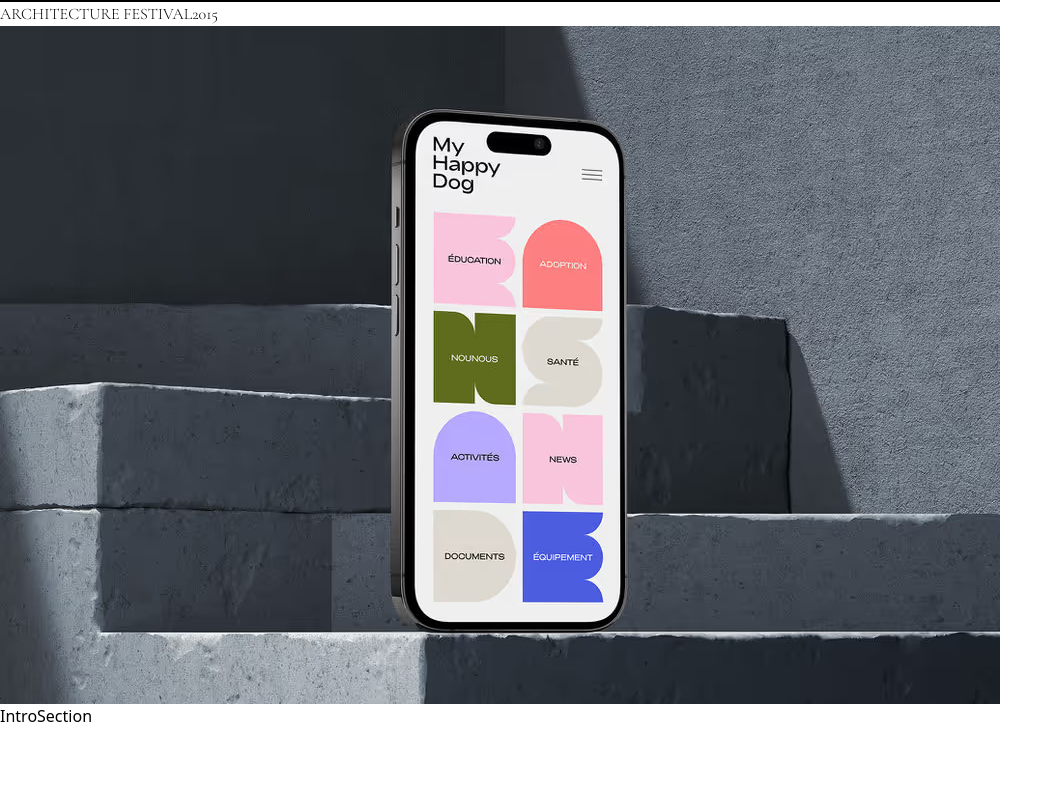
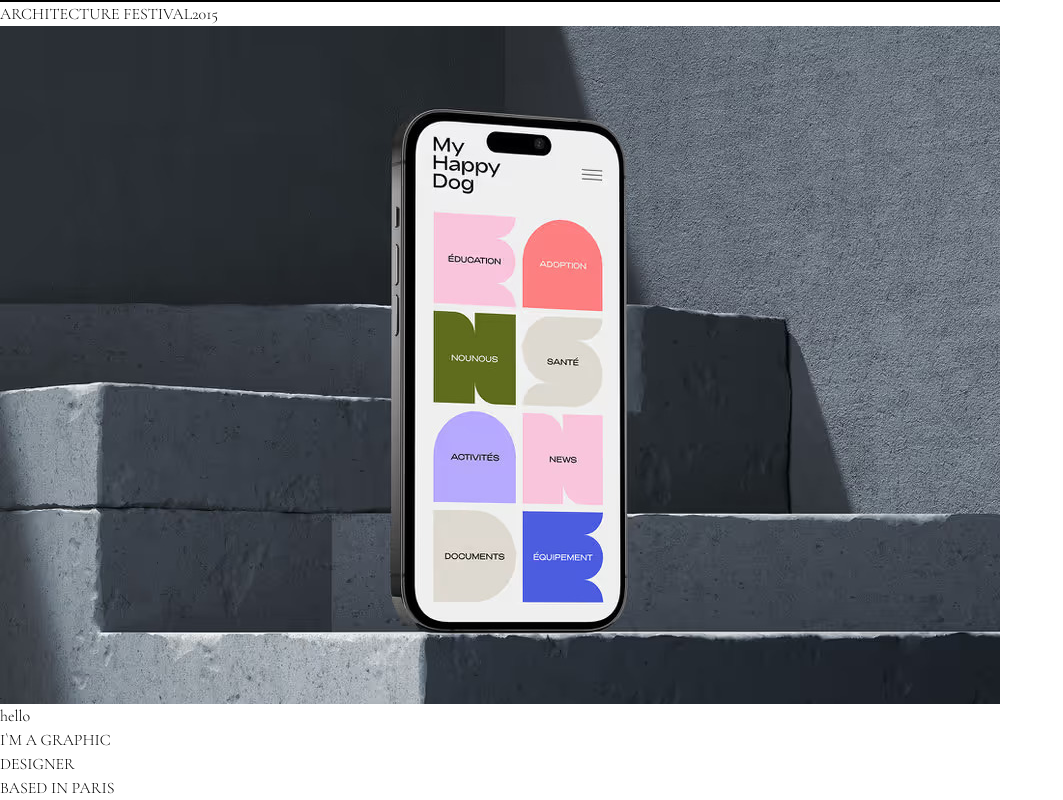
Before and after one commit to jonayeds/Apolline, a Next.js app: page / in a window 1280 px wide. Shown: the part 8661-9461 px from the top of the page, without its empty margins (0-1063 px from the left). Before the commit the page ends 9389 px from the top, so only its background shows below. Built offline with nearby package versions, Linux system fonts and the light colour scheme.

Commit message:
added intro section

```diff
--- a/src/components/IntroSection.jsx
+++ b/src/components/IntroSection.jsx
@@ -2,7 +2,14 @@ import React from 'react'
 
 const IntroSection = () => {
   return (
-    <div className='min-h-screen'>IntroSection</div>
+    <div className='min-h-screen pt-24'>
+      <h1 className='uppercase text-[20vw] font-heading text-center'>hello</h1>
+      <h3 className='text-[4vw] text-center font-heading '>
+        I`M A GRAPHIC <br />
+        DESIGNER <br />
+        BASED IN PARIS <br />
+      </h3>
+    </div>
   )
 }
 
--- a/src/components/WorkSection.jsx
+++ b/src/components/WorkSection.jsx
@@ -51,7 +51,7 @@ const WorkSection = () => {
           {name: "ARCHITECTURE FESTIVAL", year: "2015", image:image12},
         ].map((item, index)=>(
           <div key={index} className='group ' >
-            <h1  className='uppercase cursor-pointer text-[4vw] font-heading flex justify-start gap-3 opacity-20 font-[100] shover:left-3 duration-300 pl-0 hover:pl-1 hover:opacity-100 leading-tight'>{item.name}<span className='text-[3vw]'>{item.year}</span></h1>
+            <h1  className='uppercase cursor-pointer text-[4vw] font-heading flex justify-start gap-3 opacity-10 font-[100] shover:left-3 duration-300 pl-0 hover:pl-1 group-hover:opacity-100 leading-tight'>{item.name}<span className='text-[3vw]'>{item.year}</span></h1>
             <div className='fixed left-10  top-[40vh] hidden group-hover:flex'>
         <Image src={item.image} alt='' className='w-[25vw] relative image-animation' />
         </div>
```
